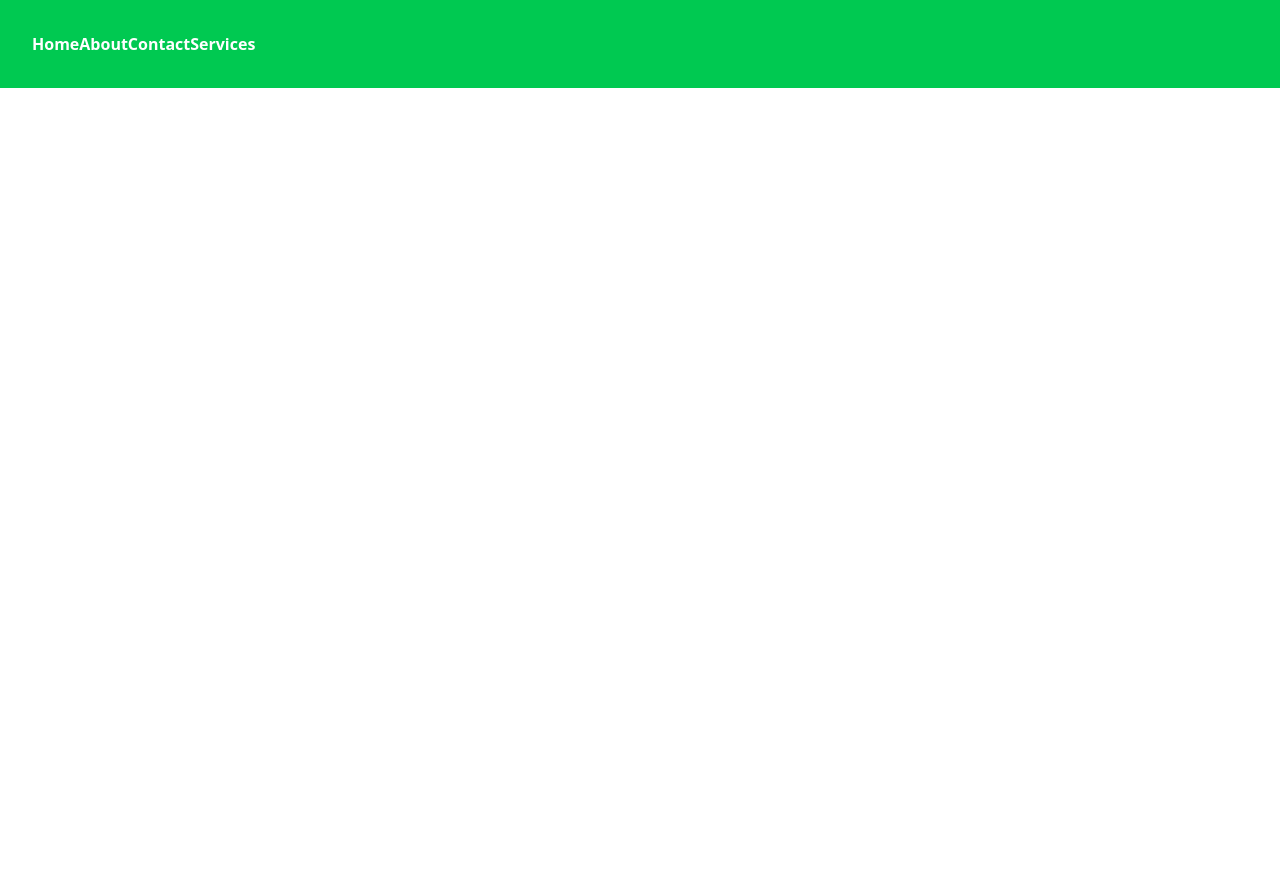
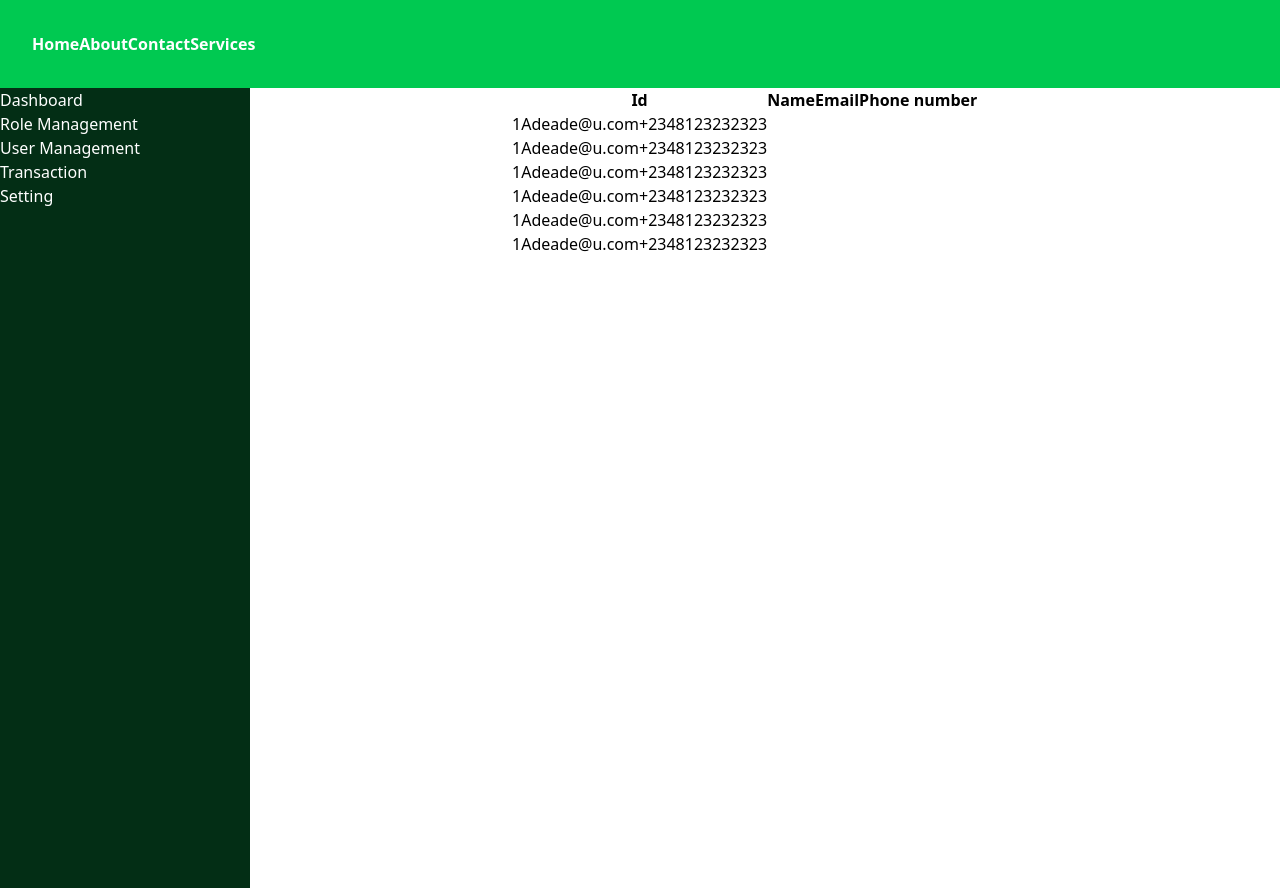
Before and after one commit to OIC-Hub/reactblog, a React (Vite) app: page /admin in a window 1280 px wide. Before the commit the page ends 800 px from the top, so only its background shows below. Built offline with nearby package versions, Linux system fonts and the light colour scheme.

Commit message:
dashboard

```diff
--- a/src/App.jsx
+++ b/src/App.jsx
@@ -7,6 +7,12 @@ import Contact from "./pages/Contact";
 import Navbar  from "./components/Navbar"
 import Services from "./pages/Services"
 import ProductDetail from "./components/ProductDetail";
+import DashboardContent from "./components/DashboardContent";
+import Dashboard from "./pages/dashboard/Dashboard";
+import Role from "./components/Role";
+import User from "./components/User";
+import Transaction from "./components/Transaction";
+import Settings from "./components/Settings";
 // import Button from './components/Button'
 // import Card from './components/Card'
 // import Form from './components/Form'
@@ -18,13 +24,20 @@ function App() {
   return (
     <>
       <BrowserRouter>
-      <Navbar />
+        <Navbar />
         <Routes>
           <Route path="/" element={<Home />} />
           <Route path="/about" element={<About />} />
           <Route path="/contact" element={<Contact />} />
-          <Route path="/services" element={<Services />}/>
+          <Route path="/services" element={<Services />} />
           <Route path="/product/:id" element={<ProductDetail />} />
+          <Route path="/admin" element={<Dashboard />}>
+            <Route index element={<DashboardContent />} />
+            <Route path="/admin/role" element={<Role />} />
+            <Route path="/admin/user" element={<User />} />
+            <Route path="/admin/transaction" element={<Transaction />} />
+            <Route path="/admin/settings"  element={<Settings />}/>
+          </Route>
         </Routes>
       </BrowserRouter>
 
--- /dev/null
+++ b/src/components/DashboardContent.jsx
@@ -0,0 +1,70 @@
+import React from "react";
+
+const DashboardContent = () => {
+  const data = [
+    {
+      id: 1,
+      name: "Ade",
+      email: "ade@u.com",
+      phone: "+2348123232323",
+    },
+    {
+      id: 1,
+      name: "Ade",
+      email: "ade@u.com",
+      phone: "+2348123232323",
+    },
+    {
+      id: 1,
+      name: "Ade",
+      email: "ade@u.com",
+      phone: "+2348123232323",
+    },
+    {
+      id: 1,
+      name: "Ade",
+      email: "ade@u.com",
+      phone: "+2348123232323",
+    },
+    {
+      id: 1,
+      name: "Ade",
+      email: "ade@u.com",
+      phone: "+2348123232323",
+    },
+    {
+      id: 1,
+      name: "Ade",
+      email: "ade@u.com",
+      phone: "+2348123232323",
+    },
+  ];
+  return (
+    <>
+      <table>
+        <thead>
+          <tr>
+            <th>Id</th>
+            <th>Name</th>
+            <th>Email</th>
+            <th>Phone number</th>
+          </tr>
+        </thead>
+        <tbody>
+          {data.map((item, index) => (
+            <div key={index}>
+              <tr>
+                <td>{item.id}</td>
+                <td>{item.name}</td>
+                <td>{item.email}</td>
+                <td>{item.phone}</td>
+              </tr>
+            </div>
+          ))}
+        </tbody>
+      </table>
+    </>
+  );
+};
+
+export default DashboardContent;
--- a/src/components/Products.jsx
+++ b/src/components/Products.jsx
@@ -10,8 +10,6 @@ const Products = () => {
             const response = await axios.get("https://dummyjson.com/products")
             setProducts(response.data.products)
             console.log(response.data.products);
-
-
         }
         fetchApi()
     }, [])
--- /dev/null
+++ b/src/components/Role.jsx
@@ -0,0 +1,9 @@
+import React from 'react'
+
+const Role = () => {
+  return (
+    <div>This is Role page</div>
+  )
+}
+
+export default Role
--- /dev/null
+++ b/src/components/Settings.jsx
@@ -0,0 +1,9 @@
+import React from 'react'
+
+const Settings = () => {
+  return (
+    <div>This is Settings page</div>
+  )
+}
+
+export default Settings
--- /dev/null
+++ b/src/components/Sidebar.jsx
@@ -0,0 +1,18 @@
+import React from 'react'
+import { NavLink } from 'react-router-dom'
+
+const Sidebar = () => {
+  return (
+    <>
+      <aside className="bg-green-950 text-white flex flex-col h-screen">
+        <NavLink to="/admin">Dashboard</NavLink>
+        <NavLink to="/admin/role">Role Management</NavLink>
+        <NavLink to="/admin/user">User Management</NavLink>
+        <NavLink to="/admin/transaction">Transaction</NavLink>
+        <NavLink to="/admin/settings">Setting</NavLink>
+      </aside>
+    </>
+  );
+}
+
+export default Sidebar
--- /dev/null
+++ b/src/components/Transaction.jsx
@@ -0,0 +1,9 @@
+import React from 'react'
+
+const Transaction = () => {
+  return (
+    <div>This is Transaction page</div>
+  )
+}
+
+export default Transaction
--- /dev/null
+++ b/src/components/User.jsx
@@ -0,0 +1,9 @@
+import React from 'react'
+
+const User = () => {
+  return (
+    <div>This is User page</div>
+  )
+}
+
+export default User
--- /dev/null
+++ b/src/pages/dashboard/Dashboard.jsx
@@ -0,0 +1,20 @@
+import React from "react";
+import Sidebar from "../../components/Sidebar";
+import { Outlet } from "react-router-dom";
+
+const Dashboard = () => {
+  return (
+    <>
+      <div className="flex justify-between">
+        <div className="w-[250px]">
+          <Sidebar />
+        </div>
+        <div className="w-[768px]">
+          <Outlet />
+        </div>
+      </div>
+    </>
+  );
+};
+
+export default Dashboard;
```
